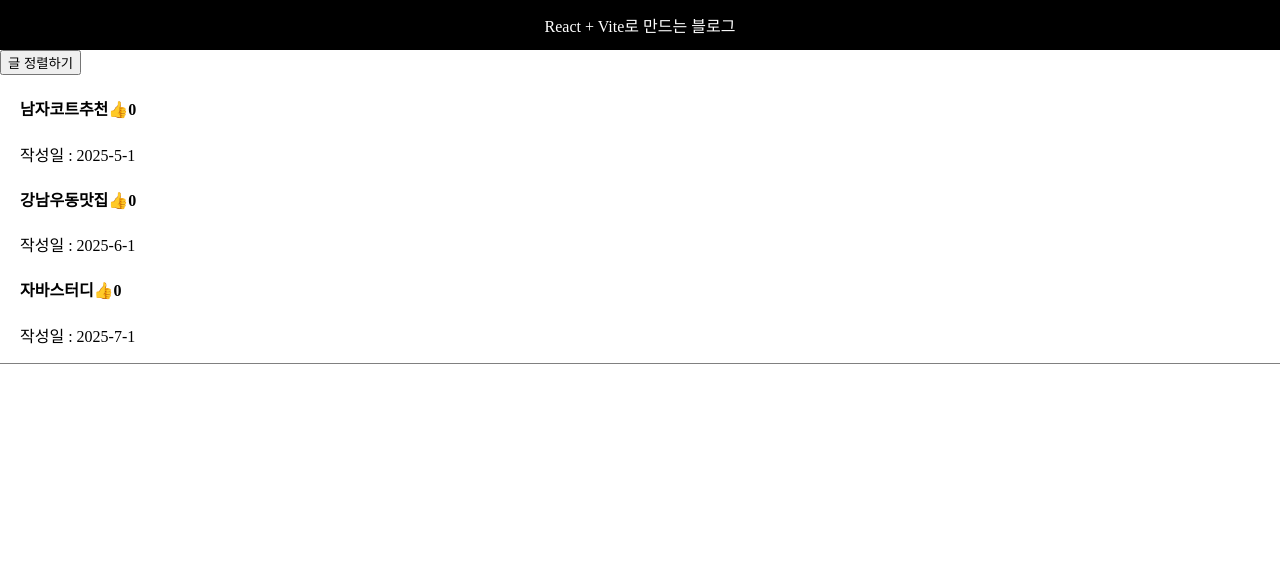
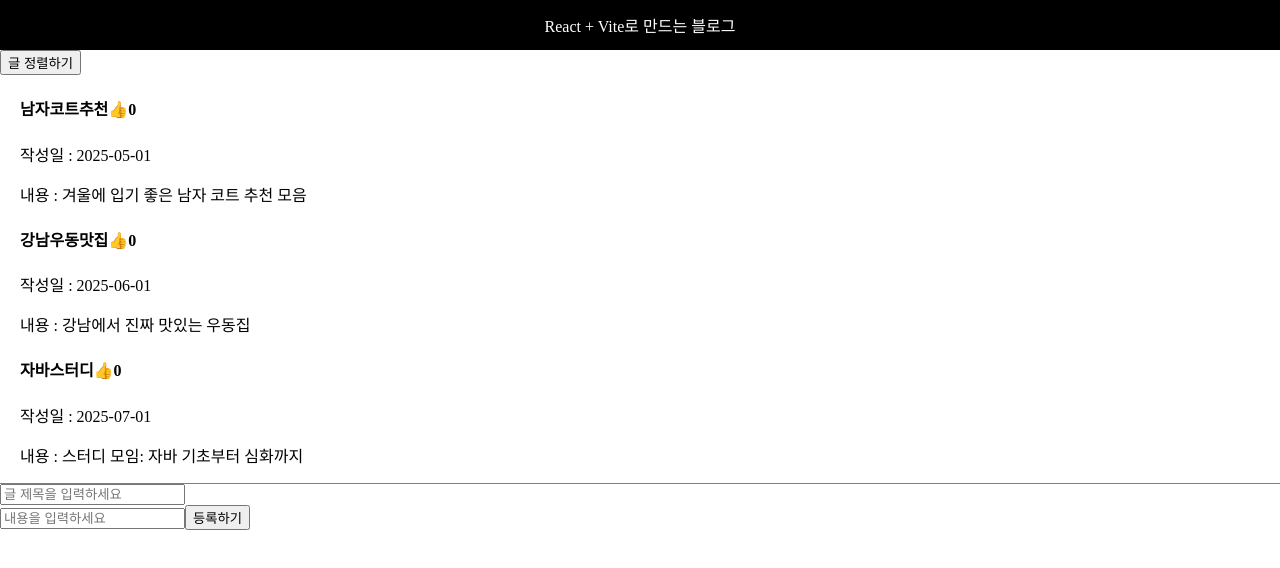
Before and after one commit to MINSsss96/my-Blog, a React (Vite) app: page / in a window 1280 px wide. Shown: the top 568 px of the page. Built offline with nearby package versions, Linux system fonts and the light colour scheme.

Commit message:
블로그 글 추가

```diff
--- a/src/App.jsx
+++ b/src/App.jsx
@@ -1,14 +1,10 @@
 import { useState } from 'react';
 import './App.css'
 import Modal from './Modal';
+import Blog from './Blog';
 import Title from './Title';
-import Blog from './Blog';
 
 function App() {
-
-  // 데이터 바인딩
-  let post = '강남제육맛집';
-
   const [title, setTitle] = useState([
     '남자코트추천',
     '강남우동맛집',
@@ -16,76 +12,82 @@ function App() {
   ]);
 
   const [createDate, setCreateDate] = useState([
-    '2025-5-1',
-    '2025-6-1',
-    '2025-7-1',
+    '2025-05-01',
+    '2025-06-01',
+    '2025-07-01',
   ]);
 
   const [details, setDetails] = useState([
-  '겨울에 입기 좋은 남자 코트 추천 모음',
-  '강남에서 진짜 맛있는 우동집',
-  '스터디 모임: 자바 기초부터 심화까지'
-]);
+    '겨울에 입기 좋은 남자 코트 추천 모음',
+    '강남에서 진짜 맛있는 우동집',
+    '스터디 모임: 자바 기초부터 심화까지'
+  ]);
 
-  // 좋아요 누름 숫자를 보관할 스테이트
-  const [like, setLike] = useState([0,0,0]);
-
-  // 좋아요 처리 함수
-  // function addLikes(num){
-  //   setLike(like[num]+1)
-  // }
-
-  function changeTitle(){
-    const newTitle = [... title];
-    newTitle[0] = '여자코드추천';
-    setTitle(newTitle);
-  }
-
-  // 모달페이지가 보이게/안보이게 작업하기위한 스테이트
+  const [like, setLike] = useState([0, 0, 0]);
   const [modal, setModal] = useState(false);
-
-  // 직전 선택한 인덱스를 저장할 스테이트
   const [currentIndex, setCurrentIndex] = useState(null);
 
+  const [newTitle, setNewTitle] = useState('');
+  const [newContent, setNewContent] = useState('');
 
-  // 제목 클릭 시 모달 보이기
-  function handleTitle(index){
-    // 조건 : 같은 제목을 클릭하면 나타나고 사라짐
-    // 다른 제목을 클릭하면 그냥 보여야 하고..
-    if(! modal) {
-      //1. 현재 모달이 닫혀있으면 연다.
+  function handleTitle(index) {
+    if (!modal) {
       setModal(true);
       setCurrentIndex(index);
-    } else if(currentIndex === index){
-      // 2. 같은 타이틀이 선택된 경우
+    } else if (currentIndex === index) {
       setModal(false);
     } else {
       setCurrentIndex(index);
     }
   }
 
+  function getCurrentDate() {
+    const today = new Date();
+    const year = today.getFullYear();
+    const month = String(today.getMonth() + 1).padStart(2, '0');
+    const day = String(today.getDate()).padStart(2, '0');
+    return `${year}-${month}-${day}`;
+  }
+
+  function addPost() {
+    if (newTitle.trim() === '') {
+      alert('제목이 비어있어요');
+      return;
+    }
+    if (newContent.trim() === '') {
+      alert('내용이 비어있어요');
+      return;
+    }
+
+    setTitle([newTitle, ...title]);
+    setDetails([newContent, ...details]);
+    setCreateDate([getCurrentDate(), ...createDate]);
+    setLike([0, ...like]);
+
+    setNewTitle('');
+    setNewContent('');
+  }
+
   return (
     <div className='App'>
-        <Title />
-      {/* <h4 style={{color: 'red', fontSize: '20px'}}>{post}</h4> */}
+      <Title />
 
-      {/* 타이틀 정렬하기 */}
-      <button onClick={()=>{
-        const sortedTitle = [...title].sort()
+      <button onClick={() => {
+        const sortedTitle = [...title].sort();
         setTitle(sortedTitle);
-      }}>글 정렬하기</button>
+      }}>
+        글 정렬하기
+      </button>
+
       <Blog
-      title = {title}
-      like = {like}
-      createDate = {createDate}
-      handleTitle = {handleTitle}
-      setLike = {setLike}
+        title={title}
+        like={like}
+        createDate={createDate}
+        details={details}
+        handleTitle={handleTitle}
+        setLike={setLike}
       />
 
-      {/* Modal 에 필요한 props 전달 */}
-
-
-      {/* 상세페이지 나타날 곳 */}
       {modal ? (
         <Modal
           color="lightblue"
@@ -95,8 +97,23 @@ function App() {
           details={details}
         />
       ) : null}
+
+      <input
+        onChange={(e) => setNewTitle(e.target.value)}
+        value={newTitle}
+        type='text'
+        placeholder='글 제목을 입력하세요'
+      />
+      <br />
+      <input
+        onChange={(e) => setNewContent(e.target.value)}
+        value={newContent}
+        type='text'
+        placeholder='내용을 입력하세요'
+      />
+      <button onClick={addPost}>등록하기</button>
     </div>
-  )
+  );
 }
 
-export default App
+export default App;
--- a/src/Blog.jsx
+++ b/src/Blog.jsx
@@ -1,4 +1,4 @@
-function Blog({ title, like, createDate, handleTitle, setLike }) {
+function Blog({ title, like, createDate, details, handleTitle, setLike }) {
   return (
     <div className='list'>
       {title.map((item, index) => (
@@ -7,7 +7,7 @@ function Blog({ title, like, createDate, handleTitle, setLike }) {
             {item}
             <span
               onClick={(e) => {
-                e.stopPropagation(); // 제목 클릭과 좋아요 클릭 충돌 방지
+                e.stopPropagation();
                 const newLikes = [...like];
                 newLikes[index]++;
                 setLike(newLikes);
@@ -18,6 +18,7 @@ function Blog({ title, like, createDate, handleTitle, setLike }) {
             {like[index]}
           </h4>
           <p>작성일 : {createDate[index]}</p>
+          <p>내용 : {details[index]}</p>
         </div>
       ))}
     </div>
```
